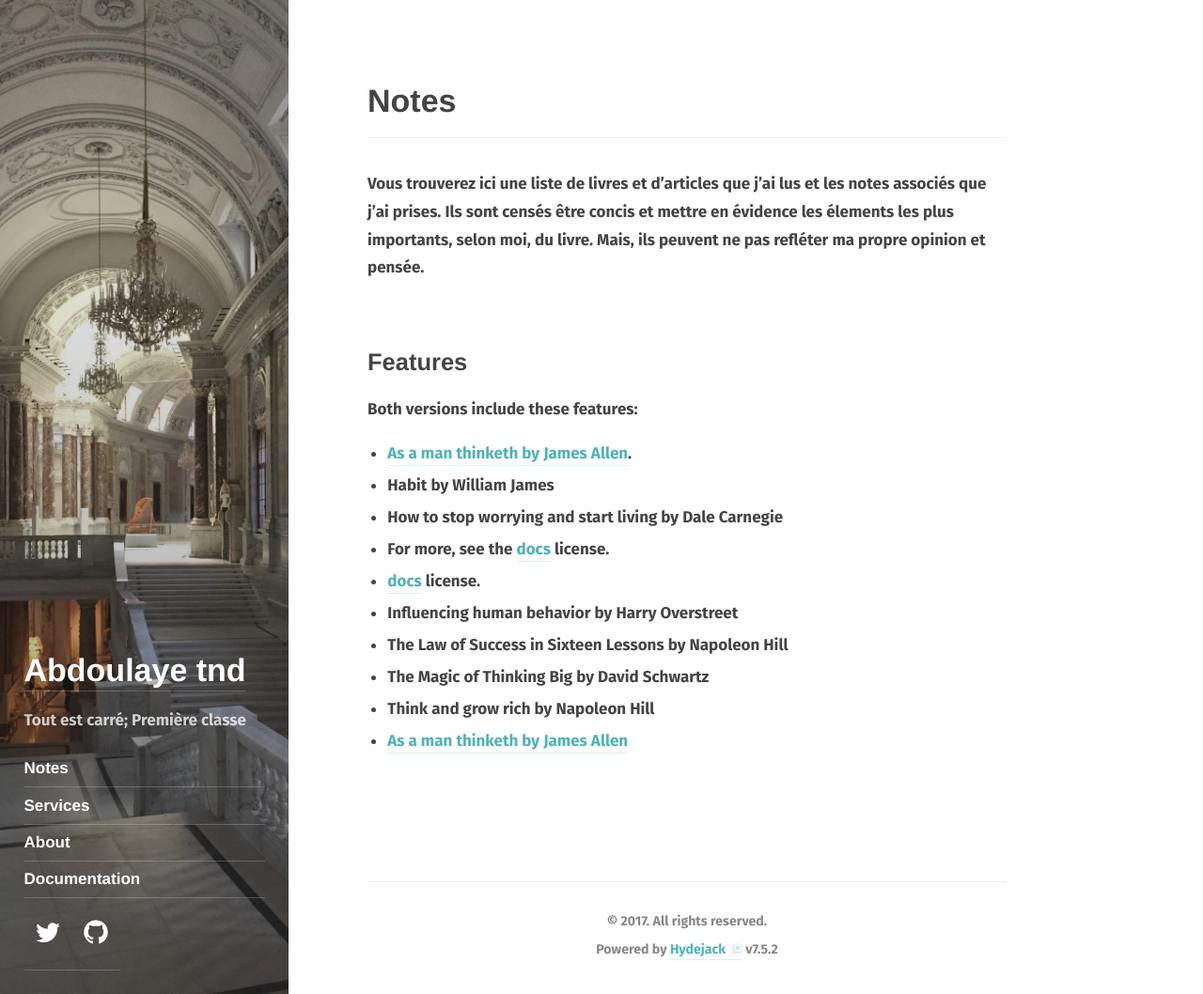
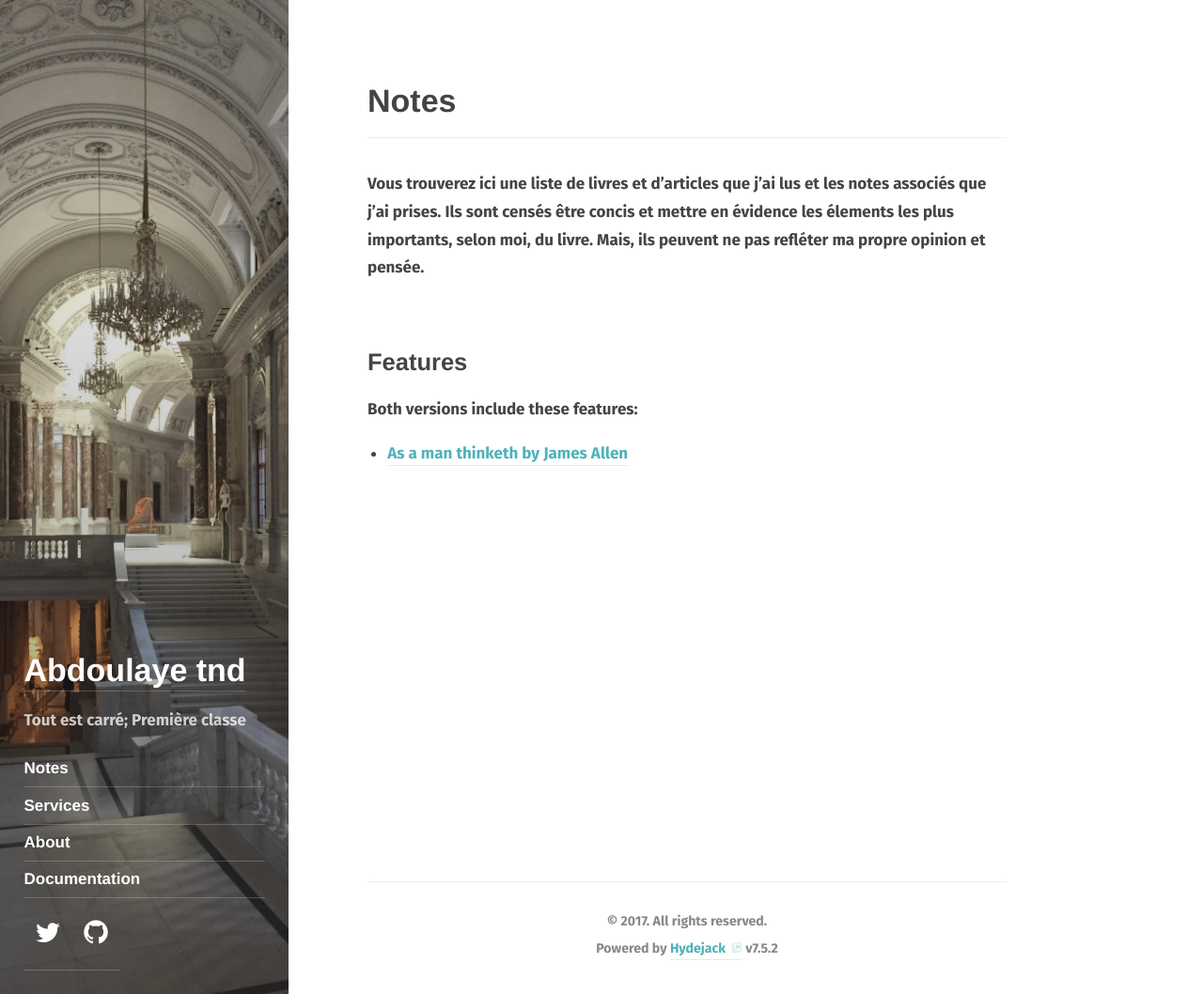
Before and after one commit to abdoulaye-tnd/tandian, a Jekyll site: the page built from Notes.md, in a window 1280 px wide and 1058 px high. Shown: the whole window at 94% size. Built offline with Jekyll 4.4.1, drawn with Linux system fonts in a browser that asks for light colours; some web fonts are replaced.

Commit message:
Update Notes.md

```diff
--- a/Notes.md
+++ b/Notes.md
@@ -10,15 +10,7 @@ Vous trouverez ici une liste de livres et d'articles que j'ai lus et les notes a
 ## Features
 Both versions include these features:
 
-- <a href="{{ site.baseurl }}/pdfs/resume_online.pdf" target="_blank">As a man thinketh by James Allen</a>.
-- Habit by William James
-- How to stop worrying and start living by Dale Carnegie
-- For more, see the [docs] license.
-- [docs] license.
-- Influencing human behavior by Harry Overstreet
-- The Law of Success in Sixteen Lessons by Napoleon Hill
-- The Magic of Thinking Big by David Schwartz
-- Think and grow rich by Napoleon Hill
-* [As a man thinketh by James Allen]({{ site.baseurl }}/pages/test)
+* [As a man thinketh by James Allen]
 
-[docs]: docs/7.5.0/index.md
+
+[As a man thinketh by James Allen]: pages/test
```
